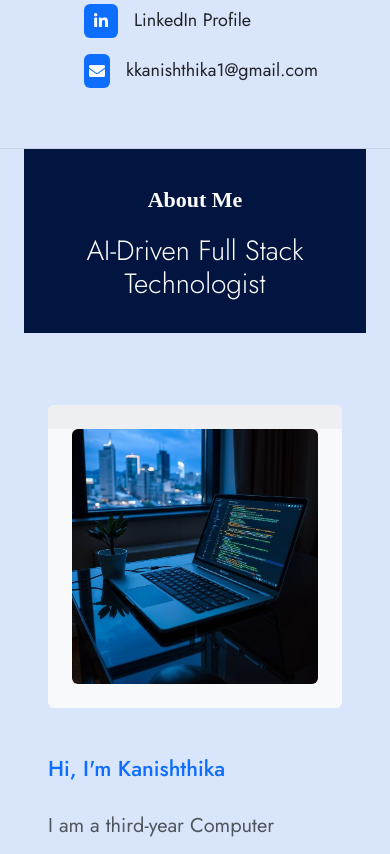
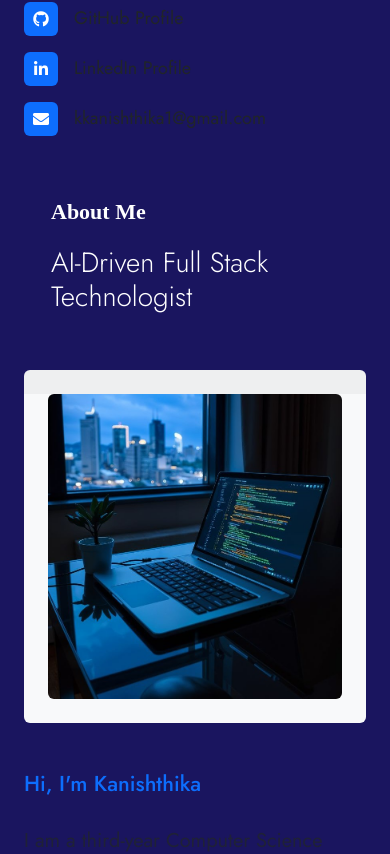
Before and after one commit to Kanishthika11/Kani_portfolio, a React (Vite) app: page / in a window 390 px wide. Shown: the part 746-1600 px from the top of the page. Built offline with nearby package versions, Linux system fonts and the light colour scheme; a web font is replaced by a local one.

Commit message:
ini index.css

```diff
--- a/src/index.css
+++ b/src/index.css
@@ -166,19 +166,24 @@ body {
 }
 
 @media (max-width: 991px) {
+    .container-fluid {
+        border: none;
+        background-color: #1a155f;
+    }
+
     .container-fluid .header-content,
     .container-fluid .about-header,
     .container-fluid .education-header,
     .container-fluid .skills-header,
     .container-fluid .interest-header,
-  .container-fluid .testimonial-header,
+     .container-fluid .testimonial-header
     .container-fluid .portfolio-header,
     .container-fluid .contact-header {
         padding: 27px;
-    background-color: #021541 !important; /* Set left panel dark blue */
-    color: #ffffff !important; /* Ensure white readable text */
+        background-color: #1a155f;
     }
 
+    .container-fluid .header-img,
     .container-fluid .about-content,
     .container-fluid .education-content,
     .container-fluid .skills-content,
@@ -188,9 +193,11 @@ body {
     .container-fluid .contact-content {
         padding-left: 0;
         padding-top: 25px;
-    background-color: #d9e5fb !important; /* Keep content area light */
+        background-color: #1a155f;
+
     }
 }
+
 
 /*** Navbar Start ***/
 .nav-section {
@@ -641,154 +648,27 @@ body {
   color: #16acde;
 }
 @media (max-width: 768px) {
-  .contact-header,
-  .about-header,
-  .education-header,
-  .skills-header,
-  .interest-header,
-  .testimonial-header,
-  .portfolio-header {
-    width: 100% !important;
+  .contact-header {
+    text-align: center;
     padding: 2rem !important;
-    text-align: center;
-    background-color: #ffffff !important;  /* Light background for readability */
-    color: #000000 !important;              /* Ensure text is dark for contrast */
-  }
-
-  .about-content,
-  .education-content,
-  .skills-content,
-  .interest-content,
-  .testimonial-content,
-  .portfolio-content,
-  .contact-content {
-    background-color: #ffffff !important;  /* Same light background */
-    color: #000000 !important;
-    padding: 1.5rem !important;
-  }
-
-  .container-fluid .row.g-0 {
-    flex-direction: column;
-  }
-
-  .sub-title,
-  .display-6,
-  .display-5 {
-    text-align: center !important;
-  }
-
-  .custom-left-panel {
-    background-color: #ffffff !important;
-    color: #000000 !important;
-    padding: 2rem !important;
-    text-align: center;
   }
 }
 
-
+/*** footer Start ***/
 @media (max-width: 991px) {
-  /* Hide default nav and extra padding */
-  nav.navbar {
-    display: none !important;
-  }
-
-  .nav-section {
-    display: none !important;
-  }
-
-  header, .header-top {
-    display: none !important;
-  }
-
-  /* Remove white gap if any */
-  .container-fluid .row:first-child {
-    margin-top: 0 !important;
-    padding-top: 0 !important;
-  }
-}
-
-@media (max-width: 991px) {
-  .navbar-toggler {
-    display: none !important;
-  }
-}
-
-@media (max-width: 991px) {
-  .navbar-toggler {
-    display: none !important;
-  }
-
-  .header-content {
-    background-color: #021541 !important;
-    color: white !important;
-    padding-top: 0 !important;
-    margin-top: 0 !important;
-  }
-
-  .skills-content {
-    display: flex;
-    flex-direction: column;
-    align-items: center;
-  }
-
-  .skills-item {
-    width: 80%;
-    padding: 20px;
-    position: relative;
-    margin-bottom: 30px;
-    z-index: 0;
-  }
-}
-
-body, html {
-  margin: 0;
-  padding: 0;
-}
-
-@media (max-width: 768px) {
-  .certifications-left-panel {
-    background-color: #021541 !important;
-    color: white;
-    padding: 20px;
-  }
-}
-
-.footer {
-  background-color: #021541;
-  color: white !important;
-  padding: 30px 15px;
-  text-align: center;
-}
-
-.footer a {
-  color: white !important;
-  opacity: 1 !important;
-}
-
-@media (max-width: 768px) {
-  .footer {
-    position: relative;
-    bottom: 0;
-    width: 100%;
-    padding-bottom: 50px; /* extra space to avoid overlap with buttons */
-  }
-
-  .footer a {
-    display: inline-block;
-    margin: 5px;
-    font-size: 16px;
+    .container-fluid .footer-content {
+        padding-left: 0;
     }
 }
 
 @media (max-width: 768px) {
-  .expertise-container {
-    display: flex;
-    flex-direction: column;
-    align-items: center;
+  .pt-6, .pb-6 {
+    padding-top: 30px !important;
+    padding-bottom: 30px !important;
   }
 
-  .expertise-box {
-    width: 80%;
-    margin-bottom: 20px;
+  .contact-header {
+    min-height: auto !important;
+    padding: 2rem !important;
   }
 }
```
Lines whose indentation alone changed are shown as unchanged.
